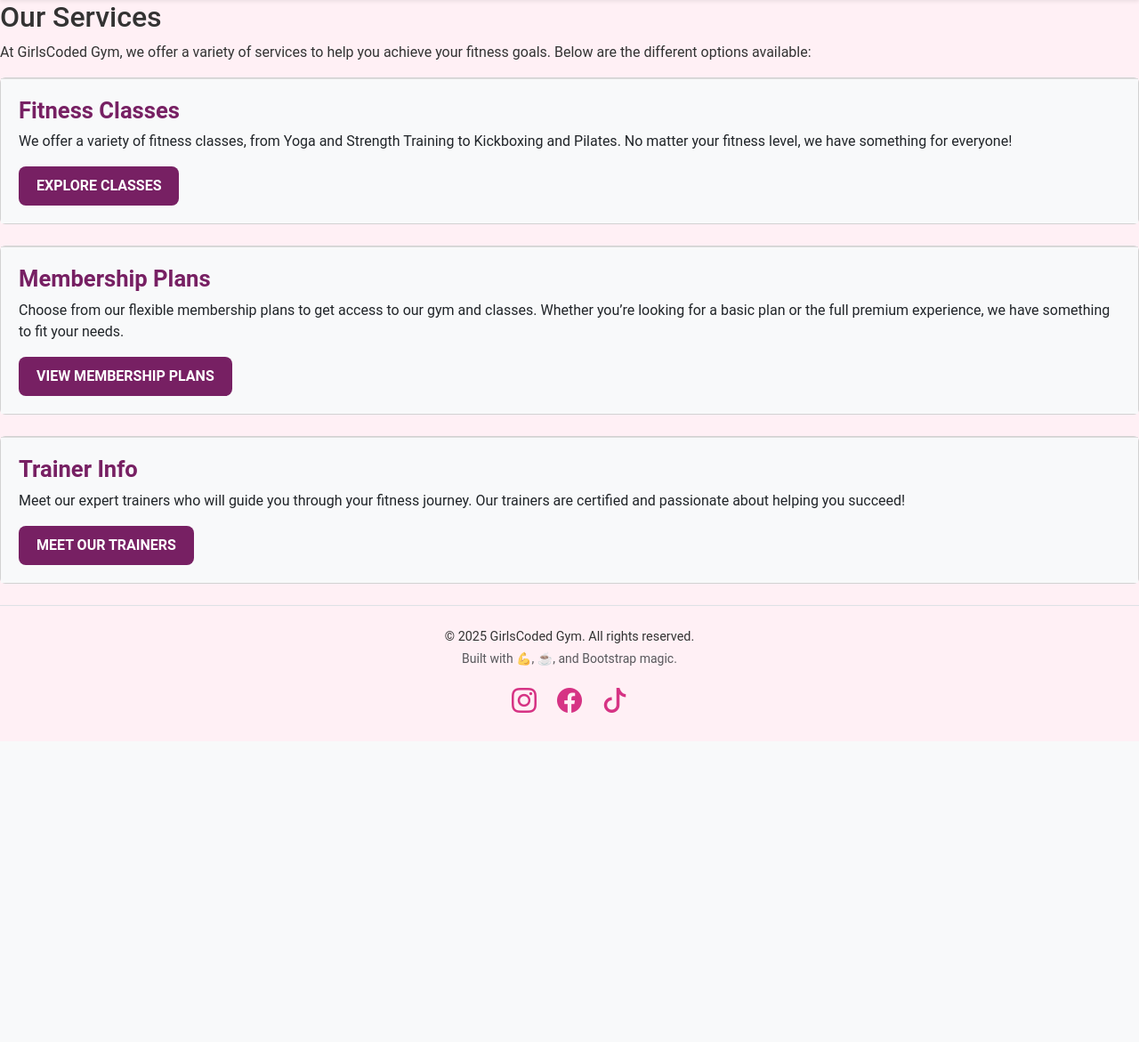
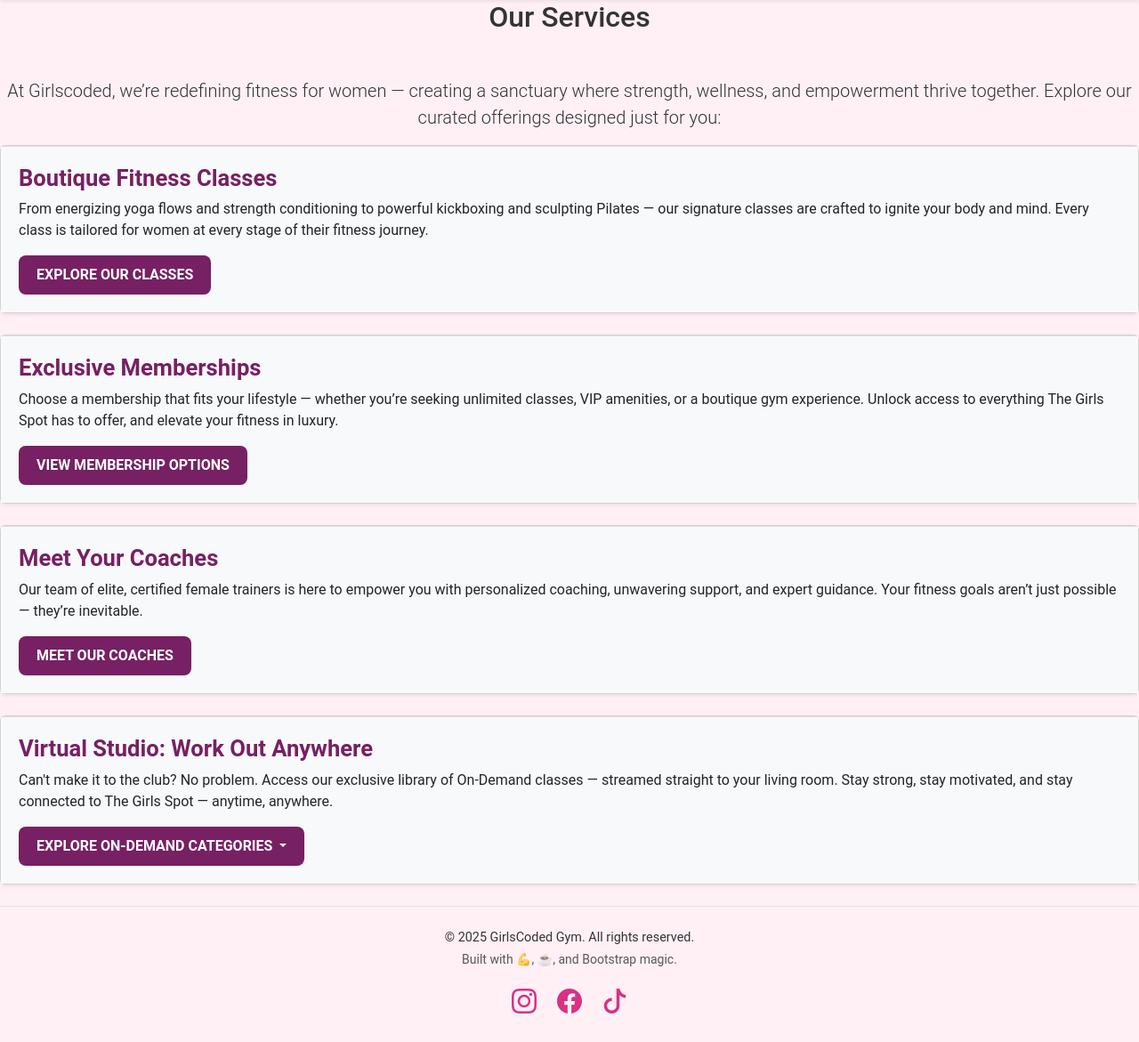
Before and after one commit to simplecodeingithub/GYM_FLASK_APP, a Flask app: page /services in a window 1280 px wide. Shown: the part 76-1247 px from the top of the page at 89% size. Before the commit the page ends 877 px from the top, so only its background shows below. Run offline with Flask 3, Linux system fonts and the light colour scheme; parts of the project's set-up code (start-up, migrations or seed data) failed here and were passed over.

Commit message:
ADD: on_demand.html file and EDIT: services.html and styles.css and layout.html

```diff
--- a/flask_app/routes.py
+++ b/flask_app/routes.py
@@ -88,6 +88,10 @@ def membership_plans():
 @app.route('/trainers')
 def trainers():
     return render_template('trainers.html')
+
+@app.route('/on_demand')
+def on_demand():
+    return render_template('on_demand.html')
 
 @app.route('/contact')
 def contact():
--- a/flask_app/static/styles.css
+++ b/flask_app/static/styles.css
@@ -23,7 +23,7 @@ header.jumbotron::before {
   left: 0;
   width: 100%;
   height: 100%;
-  background-color: rgba(0, 0, 0, 0.3); /* Semi-transparent overlay */
+  /*background-color: rgba(0, 0, 0, 0.3); /* Semi-transparent overlay */
   z-index: 1;
 }
 
@@ -61,6 +61,7 @@ header.jumbotron a.btn:hover {
 .navbar {
   padding-top: 0.2rem;
   padding-bottom: 0.2rem;
+
 }
 
 .navbar-brand {
@@ -88,7 +89,6 @@ header.jumbotron a.btn:hover {
   color: #d63384;
   background-color: #ffc0cb;
 }
-
 /* Hero Section */
 .hero {
   position: absolute;
--- a/flask_app/templates/layout.html
+++ b/flask_app/templates/layout.html
@@ -10,7 +10,7 @@
 </head>
 <body>
   <!-- Navbar -->
-  <nav class="navbar navbar-expand-lg navbar-light bg-light shadow-sm">
+  <nav class="navbar navbar-expand-lg navbar-light shadow-sm">
     <div class="container">
       <a class="navbar-brand" href="{{ url_for('home') }}"><img src="{{ url_for('static', filename='images/gymlogo.png') }}" alt="girlscoded.">
       </a>
@@ -29,6 +29,7 @@
               <li><a class="dropdown-item" href="{{ url_for('classes') }}">View Classes</a></li>
               <li><a class="dropdown-item" href="{{ url_for('membership_plans') }}">Membership Plans</a></li>
               <li><a class="dropdown-item" href="{{ url_for('trainers') }}">Trainer Info</a></li>
+              <li><a class="dropdown-item" href="{{ url_for('on_demand') }}">On-Demand</a></li>
             </ul>
           </li>
           <li class="nav-item"><a class="nav-link" href="{{ url_for('contact') }}">Contact Us</a></li>
--- a/flask_app/templates/services.html
+++ b/flask_app/templates/services.html
@@ -1,33 +1,55 @@
 {% extends "layout.html" %}
 
 {% block content %}
-  <h2>Our Services</h2>
-  <p>At GirlsCoded Gym, we offer a variety of services to help you achieve your fitness goals. Below are the different options available:</p>
+  <h2 class="text-center mb-5">Our Services</h2>
+  <p class="lead text-center">At Girlscoded, we’re redefining fitness for women — creating a sanctuary where strength, wellness, and empowerment thrive together. Explore our curated offerings designed just for you:</p>
 
   <!-- Fitness Classes Section -->
-  <div class="card mb-4">
+  <div class="card mb-4 shadow-sm">
     <div class="card-body">
-      <h5 class="card-title">Fitness Classes</h5>
-      <p class="card-text">We offer a variety of fitness classes, from Yoga and Strength Training to Kickboxing and Pilates. No matter your fitness level, we have something for everyone!</p>
-      <a href="{{ url_for('classes') }}" class="btn btn-primary">Explore Classes</a>
+      <h5 class="card-title">Boutique Fitness Classes</h5>
+      <p class="card-text">From energizing yoga flows and strength conditioning to powerful kickboxing and sculpting Pilates — our signature classes are crafted to ignite your body and mind. Every class is tailored for women at every stage of their fitness journey.</p>
+      <a href="{{ url_for('classes') }}" class="btn btn-primary">Explore Our Classes</a>
     </div>
   </div>
 
   <!-- Membership Plans Section -->
-  <div class="card mb-4">
+  <div class="card mb-4 shadow-sm">
     <div class="card-body">
-      <h5 class="card-title">Membership Plans</h5>
-      <p class="card-text">Choose from our flexible membership plans to get access to our gym and classes. Whether you’re looking for a basic plan or the full premium experience, we have something to fit your needs.</p>
-      <a href="{{ url_for('membership_plans') }}" class="btn btn-primary">View Membership Plans</a>
+      <h5 class="card-title">Exclusive Memberships</h5>
+      <p class="card-text">Choose a membership that fits your lifestyle — whether you’re seeking unlimited classes, VIP amenities, or a boutique gym experience. Unlock access to everything The Girls Spot has to offer, and elevate your fitness in luxury.</p>
+      <a href="{{ url_for('membership_plans') }}" class="btn btn-primary">View Membership Options</a>
     </div>
   </div>
 
   <!-- Trainer Info Section -->
-  <div class="card mb-4">
+  <div class="card mb-4 shadow-sm">
     <div class="card-body">
-      <h5 class="card-title">Trainer Info</h5>
-      <p class="card-text">Meet our expert trainers who will guide you through your fitness journey. Our trainers are certified and passionate about helping you succeed!</p>
-      <a href="{{ url_for('trainers') }}" class="btn btn-primary">Meet Our Trainers</a>
+      <h5 class="card-title">Meet Your Coaches</h5>
+      <p class="card-text">Our team of elite, certified female trainers is here to empower you with personalized coaching, unwavering support, and expert guidance. Your fitness goals aren’t just possible — they’re inevitable.</p>
+      <a href="{{ url_for('trainers') }}" class="btn btn-primary">Meet Our Coaches</a>
+    </div>
+  </div>
+
+  <!-- NEW On-Demand Section -->
+  <div class="card mb-4 shadow-sm">
+    <div class="card-body">
+      <h5 class="card-title">Virtual Studio: Work Out Anywhere</h5>
+      <p class="card-text">Can't make it to the club? No problem. Access our exclusive library of On-Demand classes — streamed straight to your living room. Stay strong, stay motivated, and stay connected to The Girls Spot — anytime, anywhere.</p>
+
+      <!-- Dropdown for On-Demand Categories -->
+      <div class="dropdown mt-3">
+        <button class="btn btn-primary dropdown-toggle" type="button" id="onDemandDropdown" data-bs-toggle="dropdown" aria-expanded="false">
+          Explore On-Demand Categories
+        </button>
+        <ul class="dropdown-menu" aria-labelledby="on_demand">
+          <li><a class="dropdown-item" href="#">Yoga & Stretching</a></li>
+          <li><a class="dropdown-item" href="#">Strength Training</a></li>
+          <li><a class="dropdown-item" href="#">HIIT & Cardio Blasts</a></li>
+          <li><a class="dropdown-item" href="#">Core & Sculpting</a></li>
+          <li><a class="dropdown-item" href="#">Wellness & Recovery</a></li>
+        </ul>
+      </div>
     </div>
   </div>
 
```
Also changed, not shown: flask_app/templates/class_schedule.html (added, +67 -0 lines), flask_app/templates/on_demand.html (added, +77 -0 lines).
